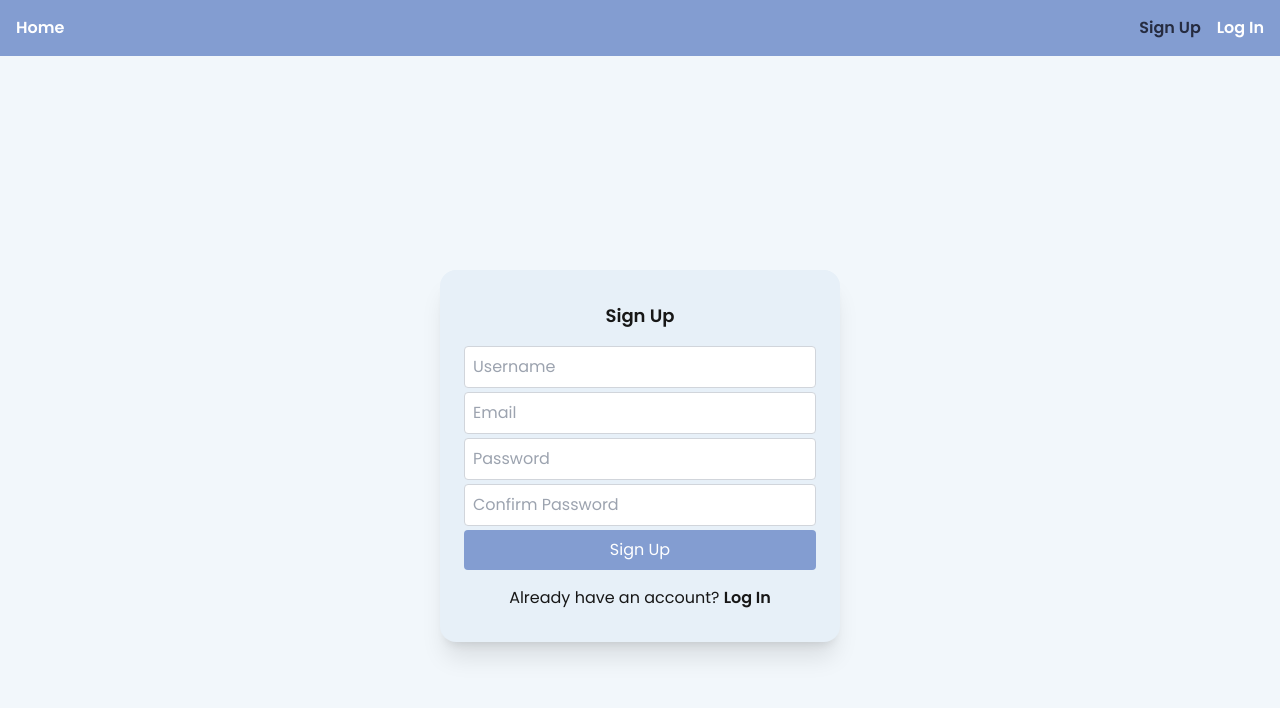
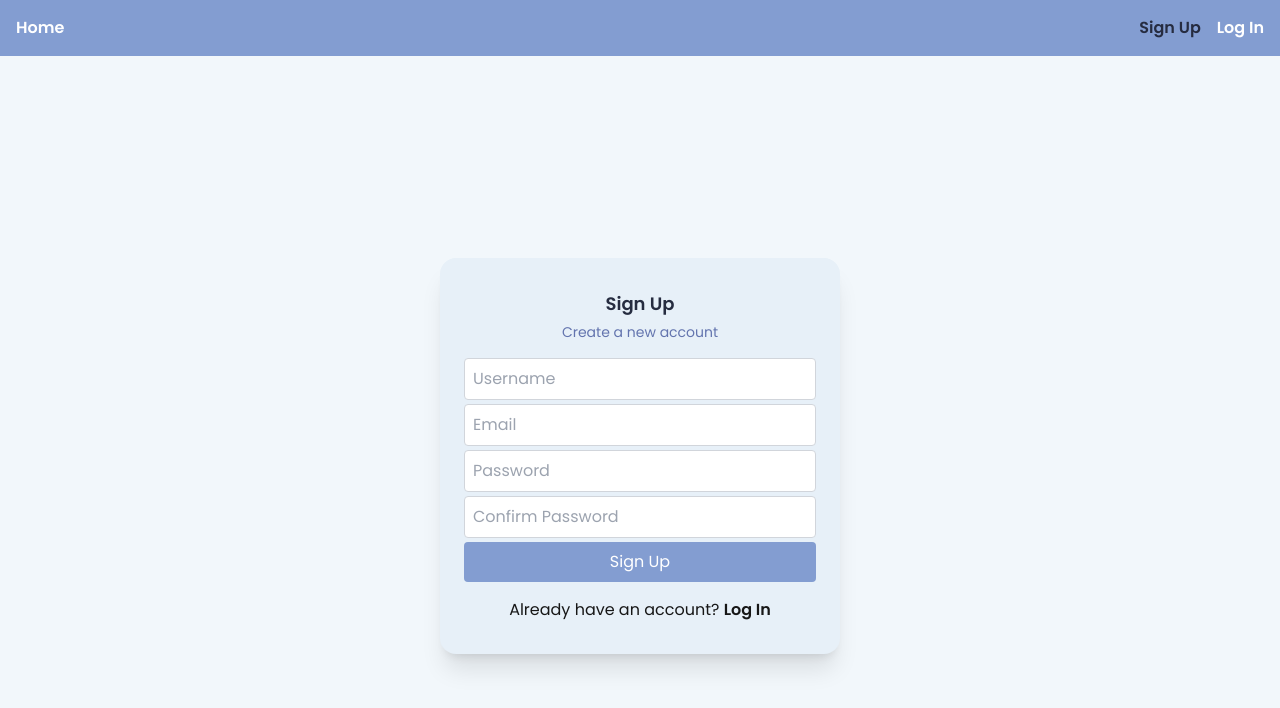
Before and after one commit to zeyneptekiin/user-auth-case, a Next.js app: page /signup in a window 1280 px wide. Shown: the top 708 px of the page. Built offline with nearby package versions, Linux system fonts and the light colour scheme.

Commit message:
[Add] sub-text to SignUp page

```diff
--- a/src/app/signup/page.tsx
+++ b/src/app/signup/page.tsx
@@ -52,7 +52,8 @@ export default function SignUp() {
     return (
         <div className="flex items-center justify-center min-h-screen p-8 bg-lightest-blue">
             <div className="w-[400px] text-center bg-lighter-blue px-6 py-8 rounded-2xl shadow-xl">
-                <h2 className="text-lg font-semibold mb-4">Sign Up</h2>
+                <h2 className="text-lg font-semibold mb-1 text-black-blue">Sign Up</h2>
+                <h3 className="text-sm text-darker-blue mb-4">Create a new account</h3>
 
                 {errorMessage && <p className="text-red-500 mb-4">{errorMessage}</p>}
 
@@ -71,7 +72,7 @@ export default function SignUp() {
                         placeholder="Username"
                         register={register}
                         name="username"
-                        options={{ required: 'Username is required!' }}
+                        options={{required: 'Username is required!'}}
                         error={errors.username?.message}
                     />
                     <Input
@@ -79,7 +80,7 @@ export default function SignUp() {
                         placeholder="Email"
                         register={register}
                         name="email"
-                        options={{ required: 'Email is required!' }}
+                        options={{required: 'Email is required!'}}
                         error={errors.email?.message}
                     />
                     <Input
@@ -94,7 +95,7 @@ export default function SignUp() {
                         error={errors.password?.message}
                     />
 
-                    <PasswordModal password={watch('password')} touched={passwordTouched} />
+                    <PasswordModal password={watch('password')} touched={passwordTouched}/>
 
                     <Input
                         type="password"
```
